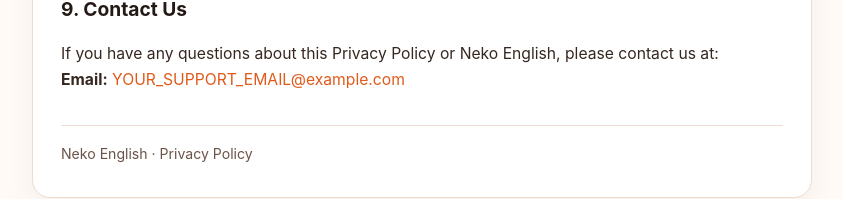
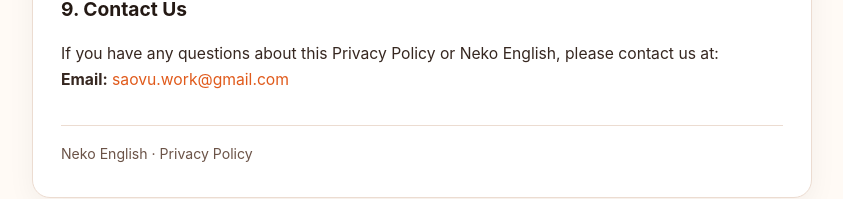
Before and after one commit to starptit/MyPersonalFreePrivacyAppGenerator, a plain HTML site: page neko-english/privacy.html in a window 1280 px wide. Shown: the part 2412-2611 px from the top of the page, without its empty margins (218-1061 px from the left). Drawn offline with Linux system fonts and the light colour scheme.

Commit message:
First commit

```diff
--- a/neko-english/privacy.html
+++ b/neko-english/privacy.html
@@ -165,7 +165,7 @@
     <h2>9. Contact Us</h2>
     <p>
       If you have any questions about this Privacy Policy or Neko English, please contact us at:<br />
-      <strong>Email:</strong> <a href="mailto:saovu.work@gmail.com">YOUR_SUPPORT_EMAIL@example.com</a>
+      <strong>Email:</strong> <a href="mailto:saovu.work@gmail.com">saovu.work@gmail.com</a>
     </p>
 
     <footer>
```
